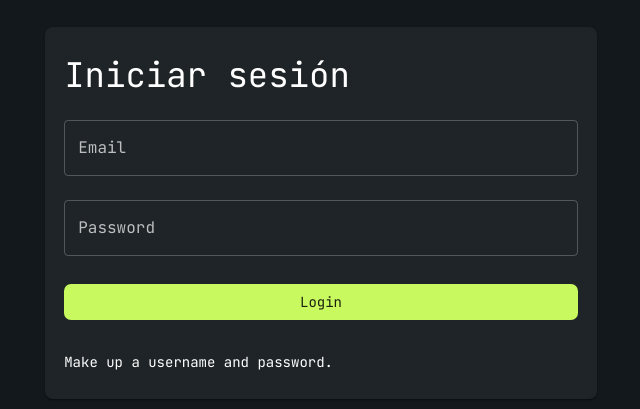
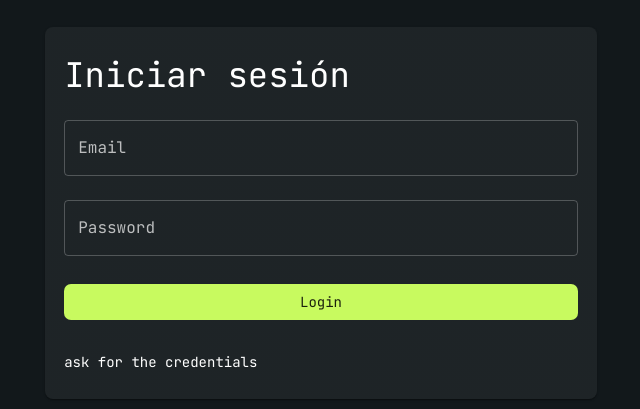
Before and after one commit to luicadenav/market, a React (Create React App) app: page /login in a window 1280 px wide. Shown: the part 147-556 px from the top of the page, without its empty margins (319-959 px from the left). Built offline with nearby package versions, Linux system fonts and the light colour scheme; no server answers.

Commit message:
message login update

```diff
--- a/src/pages/login/index.tsx
+++ b/src/pages/login/index.tsx
@@ -126,7 +126,7 @@ const LoginPage = () => {
               </Button>
             </Box>
             <Typography sx={{ mt: 1, mb: 1 }} variant="body2">
-              Make up a username and password.
+              ask for the credentials
             </Typography>
           </Paper>
         </Grid2>
```
